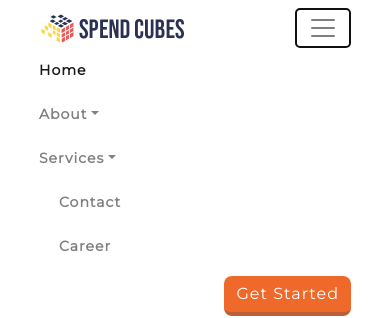
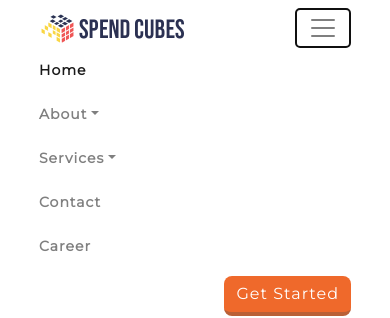
Before and after one commit to arnabuchiha/Spend_Cubes, a React (Create React App) app: page / in a window 390 px wide. Both pictures are taken after a click on the button "Toggle navigation". Shown: the top 318 px of the page. Built offline with nearby package versions, Linux system fonts and the light colour scheme.

Commit message:
minor fixes

```diff
--- a/src/components/Nav.js
+++ b/src/components/Nav.js
@@ -37,10 +37,10 @@ class Nav extends React.Component {
                     </div>
                 </li>
                 <li className="nav-item">
-                    <NavLink to="/contact" className="nav-link dropdown-item" activeClassName="active">Contact</NavLink>
+                    <NavLink to="/contact" className="nav-link" activeClassName="active">Contact</NavLink>
                 </li>
                 <li className="nav-item">
-                    <NavLink to="/career" className="nav-link dropdown-item" activeClassName="active">Career</NavLink>
+                    <NavLink to="/career" className="nav-link" activeClassName="active">Career</NavLink>
                 </li>
                 <li className="nav-item">
                     <NavLink to="/login" style={{textDecoration:"none", color:"white"}} className="btn my-2 my-sm-0 get-started-button">Get Started</NavLink>
```
